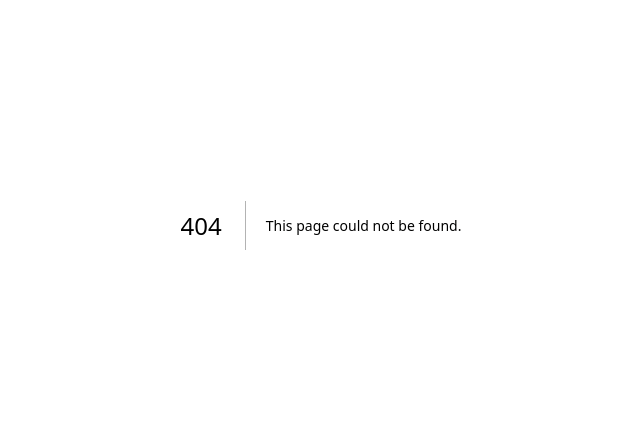
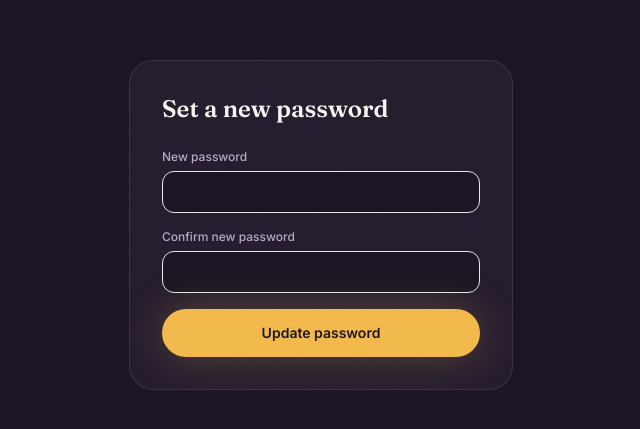
Before and after one commit to gs13slw/photobooth-website, a Next.js app: page /admin/reset-password in a window 1280 px wide. Before the commit this address had no page. Shown: the part 175-604 px from the top of the page, without its empty margins (319-959 px from the left). Built offline with nearby package versions, Linux system fonts and the light colour scheme.

Commit message:
Add admin forgot-password flow (reset token, email link, reset page)

```diff
--- a/app/admin/page.tsx
+++ b/app/admin/page.tsx
@@ -7,6 +7,7 @@ import AdminAvailabilityManager from "@/components/AdminAvailabilityManager";
 import AdminInquiries from "@/components/AdminInquiries";
 import ChangePasswordForm from "@/components/ChangePasswordForm";
 import AccountingDashboard from "@/components/AccountingDashboard";
+
 interface GalleryEvent {
   code: string;
   eventDate: string;
@@ -22,6 +23,8 @@ export default function AdminPage() {
   const [password, setPassword] = useState("");
   const [loginError, setLoginError] = useState("");
   const [loggingIn, setLoggingIn] = useState(false);
+  const [sendingReset, setSendingReset] = useState(false);
+  const [resetSent, setResetSent] = useState(false);
 
   useEffect(() => {
     fetch("/api/events")
@@ -45,6 +48,19 @@ export default function AdminPage() {
       const data = await res.json().catch(() => ({}));
       setLoginError(data.error || "Something went wrong.");
     }
+  };
+
+  const handleForgotPassword = async () => {
+    setSendingReset(true);
+    setResetSent(false);
+    try {
+      await fetch("/api/admin/forgot-password", { method: "POST" });
+    } catch {
+      // Intentionally silent — we show the same message either way, so we
+      // don't reveal whether an admin account/email exists.
+    }
+    setSendingReset(false);
+    setResetSent(true);
   };
 
   if (authed === null) {
@@ -87,11 +103,23 @@ export default function AdminPage() {
           >
             {loggingIn ? "Checking..." : "Log in"}
           </button>
+          <button
+            type="button"
+            onClick={handleForgotPassword}
+            disabled={sendingReset}
+            className="mt-3 w-full text-center text-xs text-muted underline hover:text-cream disabled:opacity-50"
+          >
+            {sendingReset ? "Sending..." : "Forgot password?"}
+          </button>
+          {resetSent && (
+            <p className="mt-3 text-center text-xs text-muted">
+              If this admin panel has a reset email configured, a reset link was just sent to it.
+            </p>
+          )}
         </form>
       </main>
     );
   }
-
   return <AdminDashboard />;
 }
 
@@ -154,7 +182,6 @@ function AdminDashboard() {
           <AdminAvailabilityManager />
         </div>
 
-
         <div className="mt-14">
           <h2 className="font-display text-2xl font-semibold text-cream">
             Accounting
@@ -167,6 +194,7 @@ function AdminDashboard() {
             <AccountingDashboard />
           </div>
         </div>
+
         <h2 className="mt-14 font-display text-2xl font-semibold text-cream">
           Event galleries
         </h2>
--- /dev/null
+++ b/app/admin/reset-password/page.tsx
@@ -0,0 +1,129 @@
+"use client";
+
+import { Suspense, useState } from "react";
+import { useSearchParams } from "next/navigation";
+import Link from "next/link";
+
+function ResetPasswordContent() {
+  const params = useSearchParams();
+  const token = params.get("token") || "";
+
+  const [newPassword, setNewPassword] = useState("");
+  const [confirmPassword, setConfirmPassword] = useState("");
+  const [submitting, setSubmitting] = useState(false);
+  const [error, setError] = useState<string | null>(null);
+  const [success, setSuccess] = useState(false);
+
+  const handleSubmit = async (e: React.FormEvent) => {
+    e.preventDefault();
+    setError(null);
+
+    if (!token) {
+      setError("This reset link is missing its token. Please request a new one.");
+      return;
+    }
+    if (newPassword !== confirmPassword) {
+      setError("Passwords don't match.");
+      return;
+    }
+    if (newPassword.length < 8) {
+      setError("Password must be at least 8 characters.");
+      return;
+    }
+
+    setSubmitting(true);
+    try {
+      const res = await fetch("/api/admin/reset-password", {
+        method: "POST",
+        headers: { "Content-Type": "application/json" },
+        body: JSON.stringify({ token, newPassword }),
+      });
+      const data = await res.json();
+      if (!res.ok) {
+        setError(data.error || "Something went wrong.");
+      } else {
+        setSuccess(true);
+      }
+    } catch {
+      setError("Something went wrong. Please try again.");
+    } finally {
+      setSubmitting(false);
+    }
+  };
+
+  if (success) {
+    return (
+      <main className="flex min-h-screen items-center justify-center bg-ink px-6 text-center">
+        <div className="max-w-sm">
+          <h1 className="font-display text-2xl font-semibold text-cream">
+            Password updated!
+          </h1>
+          <p className="mt-3 text-muted">
+            You can now log in with your new password.
+          </p>
+          <Link href="/admin" className="btn-primary mt-7 inline-flex">
+            Go to admin login
+          </Link>
+        </div>
+      </main>
+    );
+  }
+
+  return (
+    <main className="flex min-h-screen items-center justify-center bg-ink px-6">
+      <div className="w-full max-w-sm rounded-3xl border border-cream/10 bg-surface p-8">
+        <h1 className="font-display text-2xl font-semibold text-cream">
+          Set a new password
+        </h1>
+        <form onSubmit={handleSubmit} className="mt-6 flex flex-col gap-4">
+          <div>
+            <label className="mb-1.5 block text-xs font-medium text-muted">
+              New password
+            </label>
+            <input
+              type="password"
+              value={newPassword}
+              onChange={(e) => setNewPassword(e.target.value)}
+              required
+              minLength={8}
+              className="w-full rounded-xl border border-cream/12 bg-ink px-3 py-2.5 text-sm text-cream outline-none focus:border-flash"
+            />
+          </div>
+          <div>
+            <label className="mb-1.5 block text-xs font-medium text-muted">
+              Confirm new password
+            </label>
+            <input
+              type="password"
+              value={confirmPassword}
+              onChange={(e) => setConfirmPassword(e.target.value)}
+              required
+              minLength={8}
+              className="w-full rounded-xl border border-cream/12 bg-ink px-3 py-2.5 text-sm text-cream outline-none focus:border-flash"
+            />
+          </div>
+          <button
+            type="submit"
+            disabled={submitting}
+            className="btn-primary disabled:opacity-50"
+          >
+            {submitting ? "Updating..." : "Update password"}
+          </button>
+        </form>
+        {error && (
+          <p className="mt-4 rounded-xl border border-red-500/30 bg-red-500/10 px-4 py-3 text-sm text-red-300">
+            {error}
+          </p>
+        )}
+      </div>
+    </main>
+  );
+}
+
+export default function ResetPasswordPage() {
+  return (
+    <Suspense fallback={null}>
+      <ResetPasswordContent />
+    </Suspense>
+  );
+}
--- /dev/null
+++ b/app/api/admin/forgot-password/route.ts
@@ -0,0 +1,42 @@
+import { NextRequest, NextResponse } from "next/server";
+import { Resend } from "resend";
+import { createResetToken } from "@/lib/auth";
+
+const resend = new Resend(process.env.RESEND_API_KEY);
+const FROM_EMAIL = process.env.CONTRACT_FROM_EMAIL || "onboarding@resend.dev";
+const RESET_EMAIL =
+  process.env.ADMIN_RESET_EMAIL || "info@lastingmomentsboothllc.com";
+
+// Public — anyone can hit this (it's how "Forgot password?" works), but it
+// always emails the fixed RESET_EMAIL address, never an address supplied
+// by the request. This is intentional: there's only one shared admin
+// account, so the "identity" being verified is "has access to this inbox."
+export async function POST(req: NextRequest) {
+  const siteUrl =
+    process.env.SITE_URL || "https://photobooth-website-rho.vercel.app";
+  const token = createResetToken();
+  const resetLink = `${siteUrl}/admin/reset-password?token=${encodeURIComponent(
+    token
+  )}`;
+
+  try {
+    await resend.emails.send({
+      from: FROM_EMAIL,
+      to: RESET_EMAIL,
+      subject: "Reset your Lasting Moments Booth admin password",
+      html: `
+        <p>Someone requested a password reset for the Lasting Moments Booth admin panel.</p>
+        <p><a href="${resetLink}">Click here to set a new password</a></p>
+        <p>This link expires in 30 minutes. If you didn't request this, you can safely ignore this email.</p>
+      `,
+    });
+  } catch (err) {
+    console.error("Failed to send password reset email:", err);
+    return NextResponse.json(
+      { error: "Failed to send reset email" },
+      { status: 500 }
+    );
+  }
+
+  return NextResponse.json({ ok: true });
+}
--- /dev/null
+++ b/app/api/admin/reset-password/route.ts
@@ -0,0 +1,24 @@
+import { NextRequest, NextResponse } from "next/server";
+import { verifyResetToken, setAdminPassword } from "@/lib/auth";
+
+export async function POST(req: NextRequest) {
+  const body = await req.json().catch(() => ({}));
+  const { token, newPassword } = body;
+
+  if (!verifyResetToken(token)) {
+    return NextResponse.json(
+      { error: "This reset link is invalid or has expired. Please request a new one." },
+      { status: 401 }
+    );
+  }
+
+  if (!newPassword || typeof newPassword !== "string" || newPassword.length < 8) {
+    return NextResponse.json(
+      { error: "New password must be at least 8 characters." },
+      { status: 400 }
+    );
+  }
+
+  await setAdminPassword(newPassword);
+  return NextResponse.json({ ok: true });
+}
--- a/lib/auth.ts
+++ b/lib/auth.ts
@@ -33,6 +33,20 @@ export function verifySessionToken(token: string | undefined | null): boolean {
   return Date.now() < Number(expiry);
 }
 
+const RESET_TOKEN_TTL_MS = 30 * 60 * 1000; // 30 minutes
+
+/** A signed "expiry.signature" reset token — separate purpose from session tokens. */
+export function createResetToken(): string {
+  const expiry = String(Date.now() + RESET_TOKEN_TTL_MS);
+  return `${expiry}.${sign(`reset:${expiry}`)}`;
+}
+export function verifyResetToken(token: string | undefined | null): boolean {
+  if (!token) return false;
+  const [expiry, signature] = token.split(".");
+  if (!expiry || !signature) return false;
+  if (sign(`reset:${expiry}`) !== signature) return false;
+  return Date.now() < Number(expiry);
+}
 /** Call from Route Handlers (Node runtime) to check the current request. */
 export function isAdminRequest(): boolean {
   const token = cookies().get(ADMIN_COOKIE_NAME)?.value;
```
Lines whose indentation alone changed are shown as unchanged.
